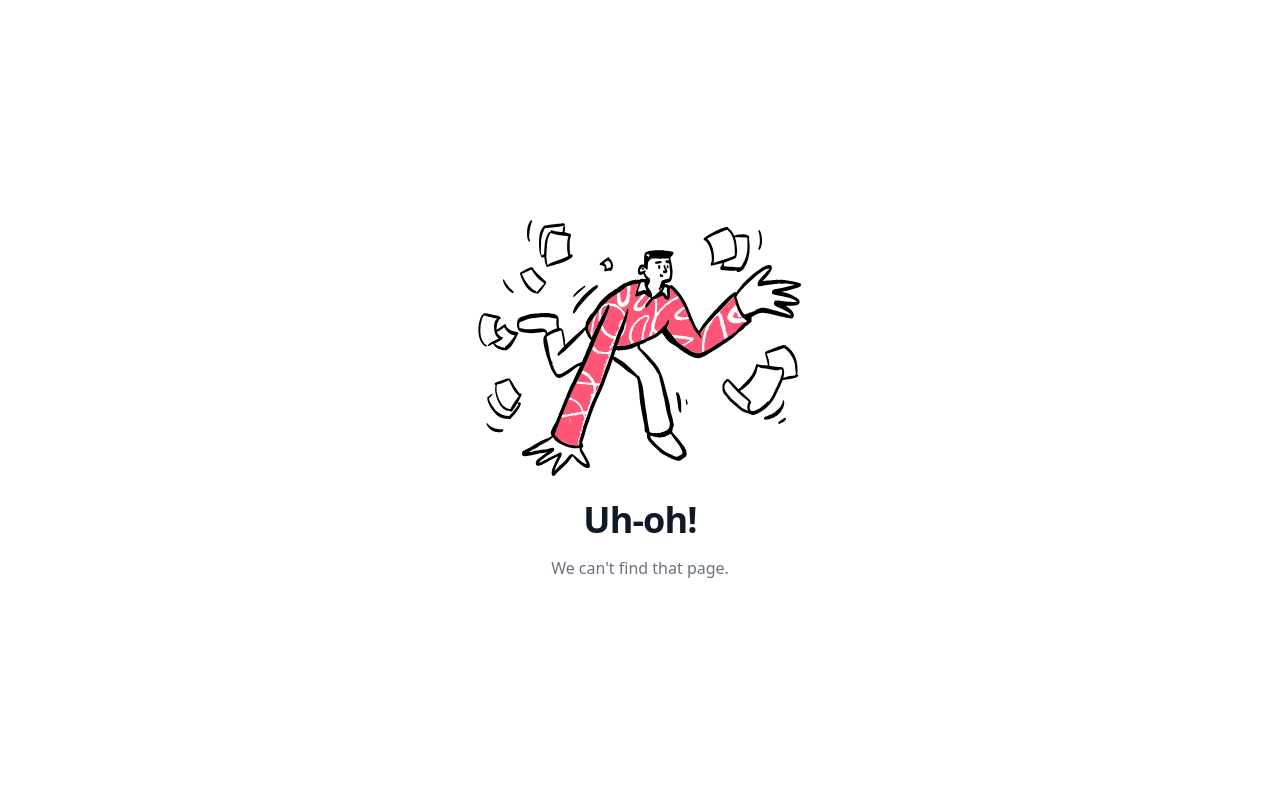
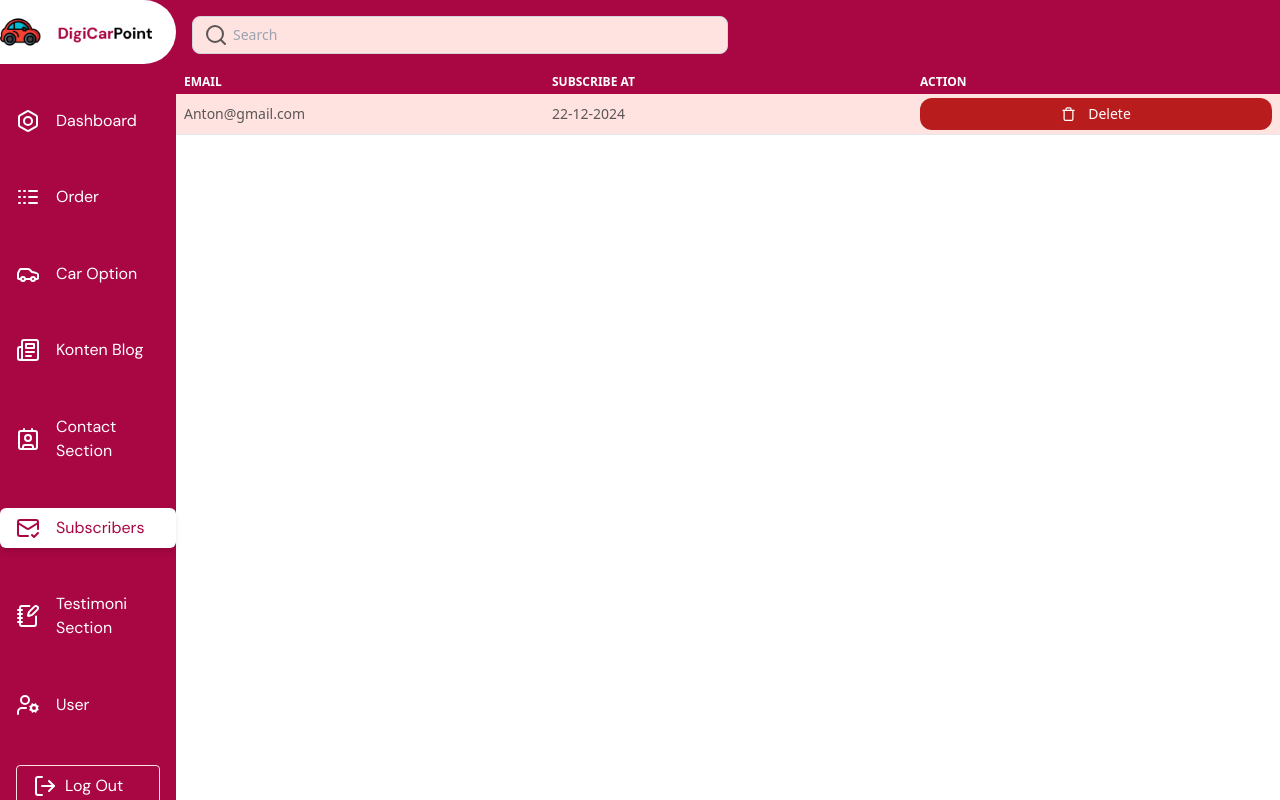
Before and after one commit to RizkyYanuar45/vocasiaB7-digicar, a React (Vite) app in the folder frontend/: page /admin/subscribers in a window 1280 px wide. Built offline with nearby package versions, Linux system fonts and the light colour scheme.

Commit message:
add subscriber admin page

```diff
--- a/frontend/src/components/admin/Navbar.jsx
+++ b/frontend/src/components/admin/Navbar.jsx
@@ -10,6 +10,7 @@ import {
   Menu,
   X,
   Logs,
+  MailCheck,
 } from "lucide-react";
 import { Link, useLocation } from "react-router-dom";
 import Logo from "./../../assets/Logo.png";
@@ -42,6 +43,11 @@ const Navbar = () => {
               name: "Contact Section",
               path: "/admin/contact",
               icon: <Contact />,
+            },
+            {
+              name: "Subscribers",
+              path: "/admin/subscribers",
+              icon: <MailCheck />,
             },
             {
               name: "Testimoni Section",
@@ -110,6 +116,11 @@ const Navbar = () => {
                 path: "/admin/testimoni",
                 icon: <NotebookPen />,
               },
+              {
+                name: "Subscribers",
+                path: "/admin/subscribers",
+                icon: <MailCheck />,
+              },
               { name: "User", path: "/admin/user", icon: <UserCog /> },
             ].map((item) => (
               <li
--- /dev/null
+++ b/frontend/src/pages/admin/Subscribers.jsx
@@ -0,0 +1,72 @@
+import React, { useState } from "react";
+import Navbar from "../../components/admin/Navbar";
+import { Search, Plus, Pen, Trash } from "lucide-react";
+import dummyImg from "./../../assets/image 5.png";
+import AlertDelete from "../../components/admin/Notification/AlertDelete.jsx";
+
+export const Subscribers = () => {
+  const handleDelete = AlertDelete(() => {
+    console.log("item berhasil dihapus");
+  });
+
+  return (
+    <div className="flex flex-col w-screen bg-red-500">
+      <Navbar />
+
+      <section className="relative w-full max-w-full overflow-hidden text-text pt-16 md:pt-0">
+        {" "}
+        <div className="bg-secondary relative shadow-md overflow-hidden lg:ml-44">
+          <div className="flex flex-col md:flex-row items-center justify-between space-y-3 md:space-y-0 md:space-x-2 p-4 bg-primary">
+            <div className="w-full md:w-1/2">
+              <form className="flex items-center w-full">
+                <label htmlFor="simple-search" className="sr-only">
+                  Search
+                </label>
+                <div className="relative w-full">
+                  <div className="absolute inset-y-0 left-0 flex items-center pl-3 pointer-events-none">
+                    <Search className="w-4 h-4 md:w-6 md:h-6" />
+                  </div>
+                  <input
+                    type="text"
+                    id="simple-search"
+                    className="border border-gray-300 text-gray-900 text-sm rounded-lg focus:ring-primary-500 focus:border-primary-500 block w-full pl-10 p-2 bg-secondary dark:focus:border-primary-500"
+                    placeholder="Search"
+                    required
+                  />
+                </div>
+              </form>
+            </div>
+            <div className="w-full md:w-auto flex flex-col md:flex-row space-y-2 md:space-y-0 items-stretch md:items-center justify-end md:space-x-3 flex-shrink-0"></div>
+          </div>
+          <div className="overflow-x-auto">
+            <table className="w-full text-sm text-left text-text table-fixed">
+              <thead className="text-xs uppercase bg-primary text-white-50">
+                <tr>
+                  <th className="px-2 py-1">Email</th>
+                  <th className="px-2 py-1">Subscribe At</th>
+                  <th className="px-2 py-1">Action</th>
+                </tr>
+              </thead>
+              <tbody>
+                <tr className="border-b border-black">
+                  <td className="px-2 py-1 ">Anton@gmail.com</td>
+                  <td className="px-2 py-1 truncate">22-12-2024</td>
+
+                  <td className="px-2 py-1">
+                    <div
+                      onClick={handleDelete}
+                      className="flex items-center bg-red-700 justify-center text-white-50 p-1 rounded-xl cursor-pointer"
+                    >
+                      <Trash width={15} className="mr-2 md:mr-3" />
+                      Delete
+                    </div>
+                  </td>
+                </tr>
+              </tbody>
+            </table>
+          </div>
+        </div>
+      </section>
+    </div>
+  );
+};
--- a/frontend/src/routes/Router.jsx
+++ b/frontend/src/routes/Router.jsx
@@ -9,6 +9,7 @@ import { Contact } from "../pages/admin/Contact";
 import { User } from "../pages/admin/User";
 import { Order } from "../pages/admin/Order";
 import { Reset } from "../pages/admin/Reset";
+import { Subscribers } from "../pages/admin/Subscribers";
 
 import BlogPage from "../pages/blog";
 import BlogDetail from "../pages/blog/detail";
@@ -66,6 +67,10 @@ export const Router = createBrowserRouter([
     element: <Order />,
   },
   {
+    path: "/admin/subscribers",
+    element: <Subscribers />,
+  },
+  {
     path: "/blog",
     element: <BlogPage />,
   },
```
